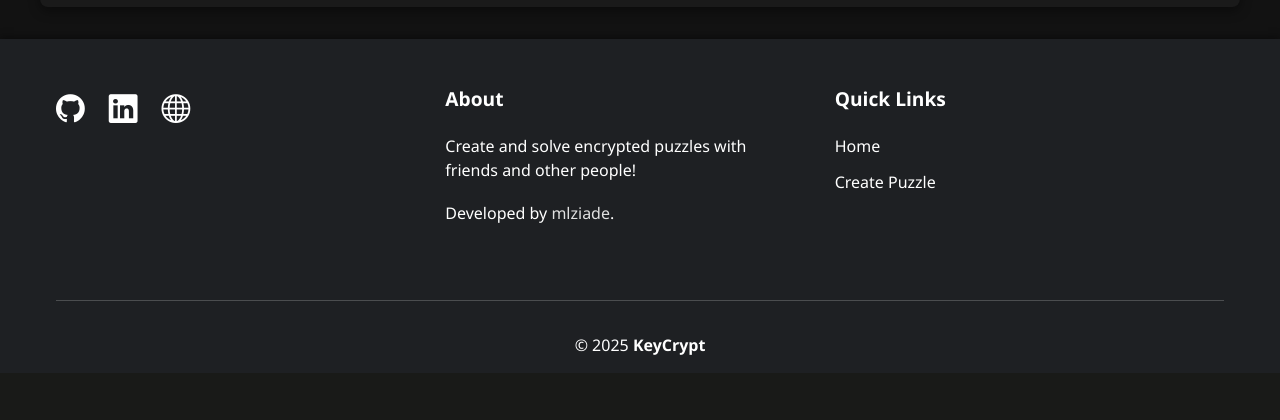
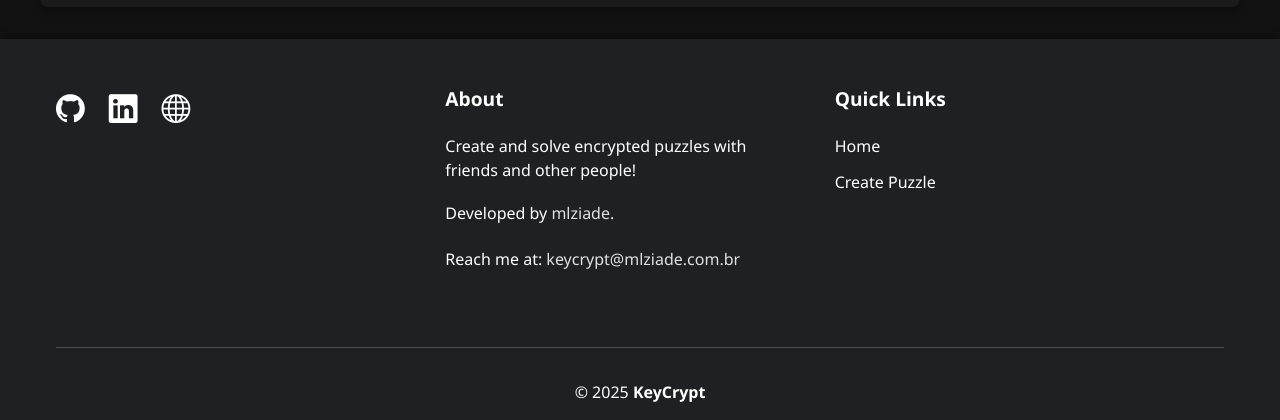
Before and after one commit to mlziade/keycrypt, a Django app: page /daily/create/ in a window 1280 px wide. Shown: the part 1636-2056 px from the top of the page. Before the commit the page ends 1991 px from the top, so only its background shows below. Run offline with Django 5.2, Linux system fonts and the light colour scheme; some libraries are stand-ins or nearby versions.

Commit message:
feat: Add contact email to footer for user inquiries

```diff
--- a/templates/base.html
+++ b/templates/base.html
@@ -80,6 +80,7 @@
                     <h4>About</h4>
                     <p>Create and solve encrypted puzzles with friends and other people!</p>
                     <p>Developed by <a href="https://mlziade.com.br" target="_blank" class="animated-link">mlziade</a>.</p>
+                    <p>Reach me at: <a href="mailto:keycrypt@mlziade.com.br" class="animated-link">keycrypt@mlziade.com.br</a></p>
                 </div>
 
                 <div class="footer-column">
```
